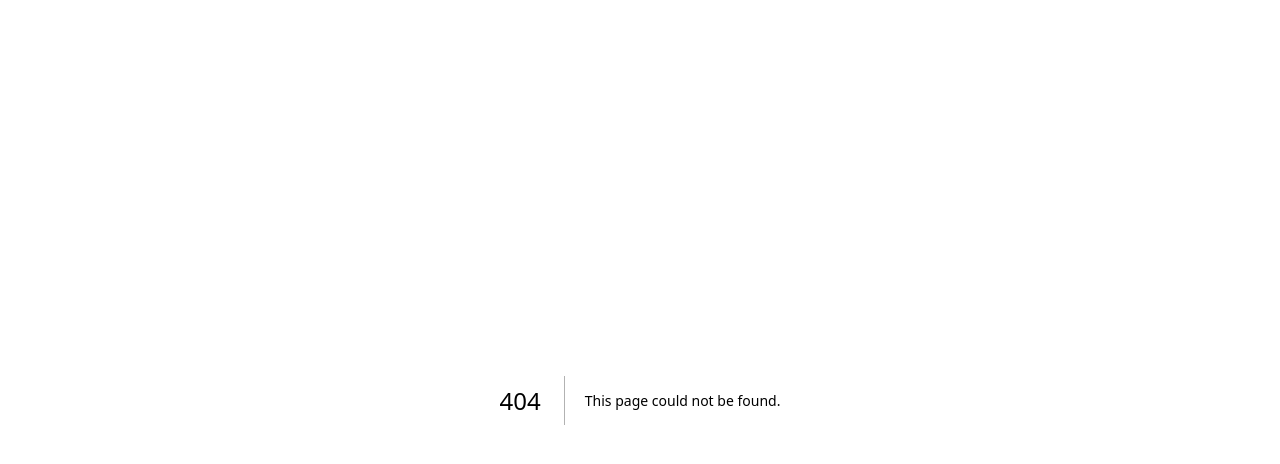
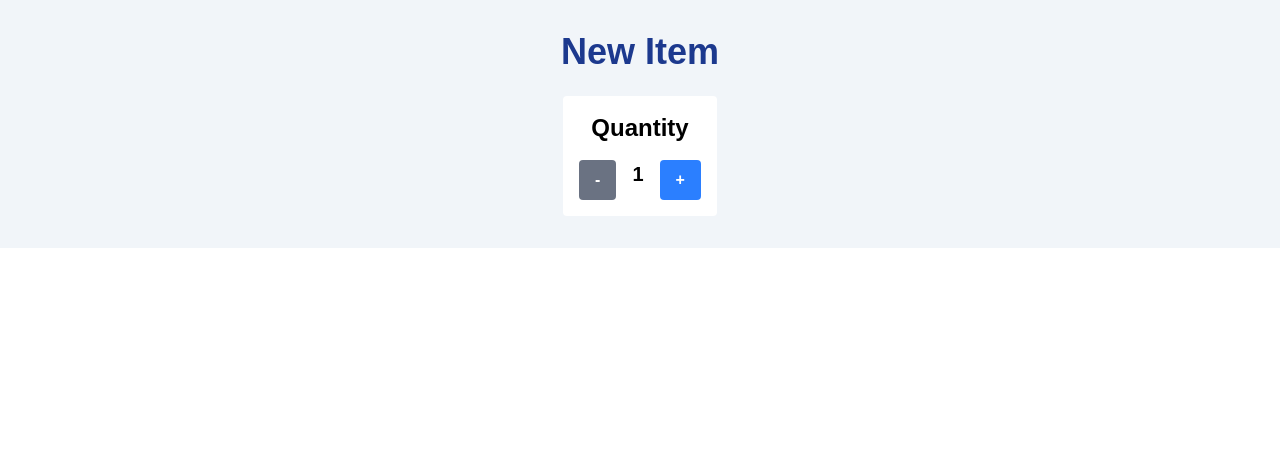
Before and after one commit to Exampleuser274/cprg306-assignments, a Next.js app: page /week-4 in a window 1280 px wide. Before the commit this address had no page. Shown: the top 464 px of the page. Built offline with nearby package versions, Linux system fonts and the light colour scheme.

Commit message:
week 4 assingment

```diff
--- a/app/page.js
+++ b/app/page.js
@@ -9,10 +9,13 @@
       <Link href="/week-2">Week 2</Link>
     </li>
 
-   <li>
+  <li>
       <Link href="/week-3">Week 3</Link>
     </li>
-  </ul>
+  <li>
+      <Link href="/week-4">Week 4</Link>
+    </li>
+</ul>
     </main>
   );
 }
--- /dev/null
+++ b/app/week-4/new-item.js
@@ -0,0 +1,49 @@
+"use client";
+
+import { useState } from "react";
+
+export default function NewItem() {
+  const [quantity, setQuantity] = useState(1);
+
+  function increment() {
+    if (quantity < 20) {
+      setQuantity(quantity + 1);
+    }
+  }
+
+  function decrement() {
+    if (quantity > 1) {
+      setQuantity(quantity - 1);
+    }
+  }
+
+  return (
+    <div className="p-4 bg-white rounded max-w-lg">
+      <h2 className="text-2xl font-bold mb-4 text-black text-center">
+        Quantity
+      </h2>
+
+      <div className="flex justify-center">
+        <button
+          onClick={decrement}
+          disabled={quantity === 1}
+          className="bg-gray-500 text-white font-bold py-2 px-4 rounded"
+        >
+          -
+        </button>
+
+        <p className="text-xl font-bold text-black px-4">
+          {quantity}
+        </p>
+
+        <button
+          onClick={increment}
+          disabled={quantity === 20}
+          className="bg-blue-500 text-white font-bold py-2 px-4 rounded"
+        >
+          +
+        </button>
+      </div>
+    </div>
+  );
+}
--- /dev/null
+++ b/app/week-4/page.js
@@ -0,0 +1,15 @@
+import NewItem from "./new-item";
+
+export default function Page() {
+  return (
+    <main className="bg-slate-100 p-8">
+      <h1 className="text-4xl font-bold mb-6 text-blue-900 text-center">
+        New Item
+      </h1>
+
+      <div className="flex justify-center">
+        <NewItem />
+      </div>
+    </main>
+  );
+}
```
